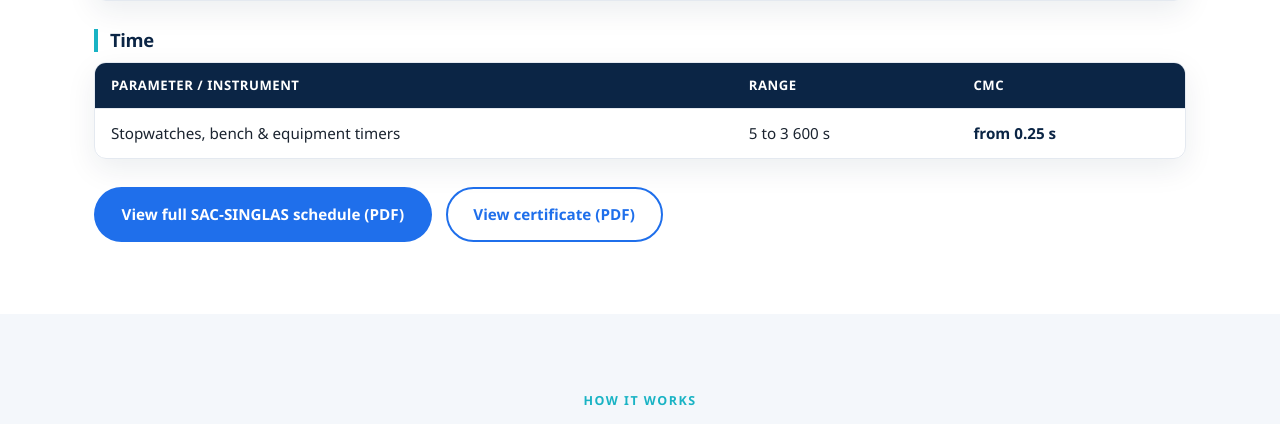
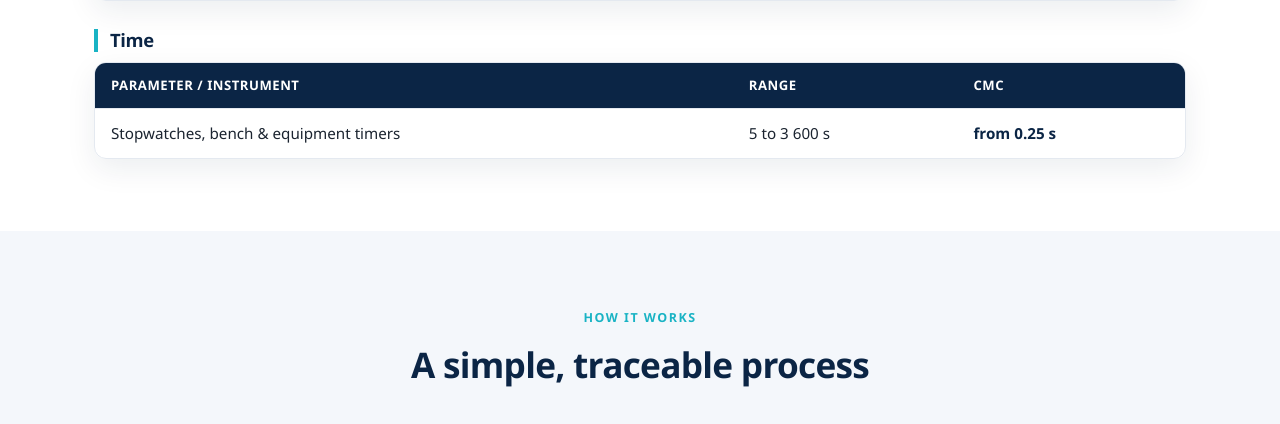
Before and after one commit to Roedil/KSAWebsite, a Flask app: page /services in a window 1280 px wide. Shown: the part 3058-3482 px from the top of the page. Run offline with Flask 3, Linux system fonts and the light colour scheme.

Commit message:
Remove duplicate PDF links from services page

```diff
--- a/templates/services.html
+++ b/templates/services.html
@@ -82,10 +82,6 @@
       </div>
     </div>
     {% endfor %}
-    <div class="cap-actions">
-      <a class="btn btn-primary" href="{{ url_for('static', filename='docs/SAC-SINGLAS-Schedule-LA-2009-0444-C.pdf') }}" target="_blank" rel="noopener">View full SAC-SINGLAS schedule (PDF)</a>
-      <a class="btn btn-ghost btn-ghost-dark" href="{{ url_for('static', filename='docs/SAC-SINGLAS-Certificate-LA-2009-0444-C.pdf') }}" target="_blank" rel="noopener">View certificate (PDF)</a>
-    </div>
   </div>
 </section>
 
```
